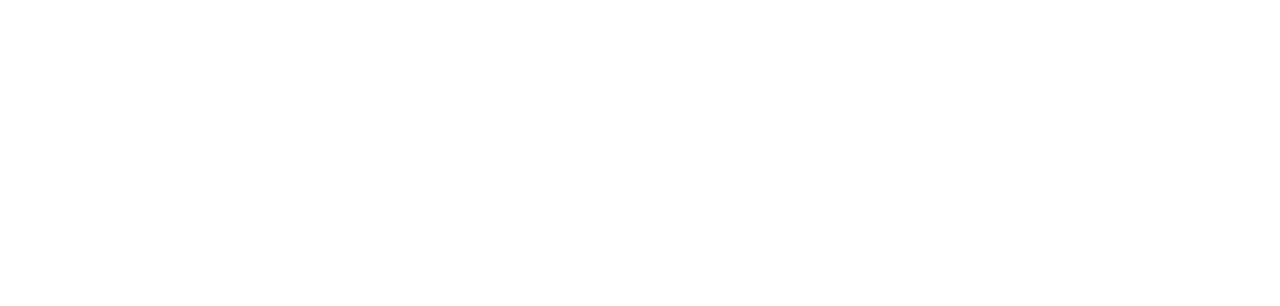
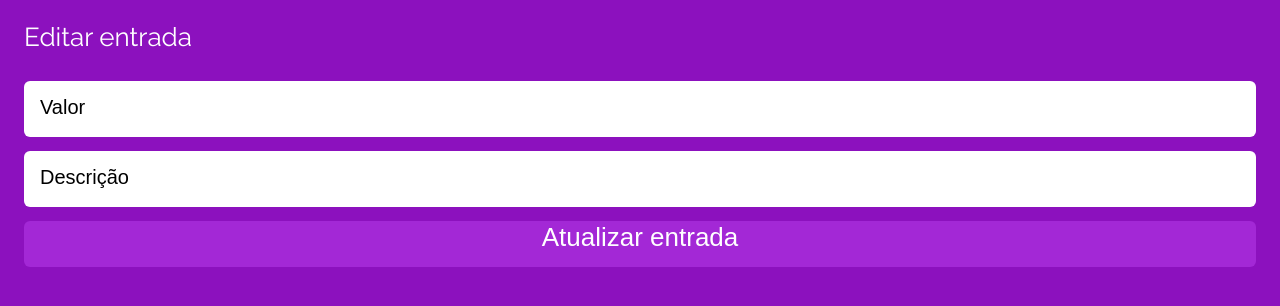
Before and after one commit to FKnight-cyber/projeto13-mywallet-front, a React (Create React App) app: page /initialpage/edit/1 in a window 1280 px wide. Before the commit this address had no page. Shown: the top 306 px of the page. Built offline with nearby package versions, Linux system fonts and the light colour scheme; a web font is replaced by a local one.

Commit message:
bonus concluidos

```diff
--- a/public/index.html
+++ b/public/index.html
@@ -2,16 +2,13 @@
 <html lang="en">
   <head>
     <meta charset="utf-8" />
-    <link rel="icon" href="%PUBLIC_URL%/favicon.ico" />
     <meta name="viewport" content="width=device-width, initial-scale=1" />
     <meta name="theme-color" content="#000000" />
     <meta
       name="description"
       content="Web site created using create-react-app"
     />
-    <link rel="apple-touch-icon" href="%PUBLIC_URL%/logo192.png" />
-    <link rel="manifest" href="%PUBLIC_URL%/manifest.json" />
-    <title>React App</title>
+    <title>My Wallet</title>
   </head>
   <body>
     <noscript>You need to enable JavaScript to run this app.</noscript>
--- a/src/components/App.js
+++ b/src/components/App.js
@@ -4,8 +4,9 @@
 import UserContext from "../contexts/UserContext";
 import Login from "../pages/Login";
 import Register from "../pages/Register";
-import InitalPage from "../pages/InitialPage";
+import InitialPage from "../pages/InitialPage";
 import AddRegister from "../pages/AddRegister";
+import EditRegister from "../pages/EditRegister";
 
 export default function App() {
   const [user, setUser] = useState();
@@ -31,8 +32,9 @@
         <Routes>
           <Route path="/" element={<Login />} />
           <Route path="/register" element={<Register />} />
-          <Route path="/initialpage" element={<InitalPage />} />
+          <Route path="/initialpage" element={<InitialPage />} />
           <Route path="/add" element={<AddRegister />} />
+          <Route path="/initialpage/edit/:idRegister" element={<EditRegister />} />
         </Routes>
         </UserContext.Provider>
     </BrowserRouter>
--- a/src/components/Content.js
+++ b/src/components/Content.js
@@ -1,15 +1,53 @@
 import styled from 'styled-components'
 import dayjs from 'dayjs'
+import { IoClose } from 'react-icons/io5';
+import axios from 'axios';
+import { useNavigate } from 'react-router-dom';
 
-export default function Content({records}){
+export default function Content({records,token,setRecords,setBalance,setRecordControl}){
+    const navigate = useNavigate();
+
+    function goToEditPage(price,index){
+        if(price < 0){
+            setRecordControl(true);
+        }else{
+            setRecordControl(false)
+        }
+        navigate(`/initialpage/edit/${index}`)
+    }
+
+    function removeRecord(index){
+        if(window.confirm('Are you sure to delete this record?')){
+            const promise = axios.delete(`http://localhost:5000/initialpage/${index}`,{
+                headers:{
+                    Authorization:`Bearer ${token}`
+                }
+            });
+
+            promise.then(res =>{
+                setBalance(res.data.balance)
+                setRecords([...res.data.records]);
+                alert("Record sucessfully removed!");
+            });
+
+            promise.catch( Error =>{
+                alert(Error.response.data);
+            });
+        }
+        return;
+    }
+
     return(
         records.map((record,index) =>
         <Container key={index} price={record.price}>
             <div>
                 <h6>{dayjs(record.time).format('DD/MM')}</h6>
-                <h4>{record.description}</h4>
+                <h4 onClick={() => goToEditPage(record.price,index)}>{record.description}</h4>
             </div>
-            <h5>{record.price}</h5>
+            <div>
+                <h5>{record.price}</h5>
+                <IoClose onClick={() => removeRecord(index)} color={'#C6C6C6'} />
+            </div>
         </Container>
     )
     );
@@ -39,5 +77,6 @@
 
     h5{
         color: ${props => props.price > 0 ? 'green' : 'red'};
+        margin-right: 6px;
     }
 `
--- a/src/pages/AddRegister.js
+++ b/src/pages/AddRegister.js
@@ -29,11 +29,11 @@
         promise.then(()=>{
             alert("Record successfully added!");
             navigate("/initialpage");
-        })
+        });
 
         promise.catch(Error => {
             alert(Error.response.data);
-        })
+        });
     }
 
     return(
--- /dev/null
+++ b/src/pages/EditRegister.js
@@ -0,0 +1,65 @@
+import { Container } from "./AddRegister";
+import axios from "axios";
+import UserContext from "../contexts/UserContext";
+import { useNavigate, useParams } from "react-router-dom";
+import { useContext,useState } from "react";
+
+export default function EditRegister(){
+    const [price, setPrice] = useState();
+    const [description,setDescription] = useState();
+    const { recordControl,token } = useContext(UserContext);
+
+    const navigate = useNavigate();
+
+    const {idRegister} = useParams();
+
+    function updateRecord(event){
+        event.preventDefault();
+
+        const body = {
+            recordControl,
+            price,
+            description
+        }
+
+        const promise = axios.put(`http://localhost:5000/initialpage/edit/${idRegister}`, body, {
+            headers:{
+                Authorization: `Bearer ${token}`
+            }
+        });
+
+        promise.then(()=>{
+            navigate("/initialpage");
+            alert("Record successfully updated!");
+        });
+
+        promise.catch(Error => {
+            alert(Error.response.data);
+        });
+    }
+    return(
+        <Container>
+            {
+                recordControl ? <h1>Editar saída</h1> : <h1>Editar entrada</h1>
+            }
+            <form onSubmit={updateRecord}>
+                <input type="number"
+                placeholder="Valor"
+                required
+                value={price}
+                onChange={e => setPrice(e.target.value)} />
+                <input type="text"
+                placeholder="Descrição"
+                maxLength={30}
+                required
+                value={description}
+                onChange={e => setDescription(e.target.value)} />
+                <button type="submit">
+                {
+                recordControl ? <h1>Atualizar saída</h1> : <h1>Atualizar entrada</h1>
+                }
+                </button>
+            </form>
+        </Container>
+    );
+}
--- a/src/pages/InitialPage.js
+++ b/src/pages/InitialPage.js
@@ -6,18 +6,10 @@
 import UserContext from "../contexts/UserContext";
 import Content from "../components/Content";
 
-export default function InitalPage(){
+export default function InitialPage(){
     const { user,setUser,token,balance,setBalance,setRecordControl } = useContext(UserContext);
     const [records, setRecords] = useState([]);
     const navigate = useNavigate();
-
-    function changeRecordFalse(){
-        setRecordControl(false);
-    }
-
-    function changeRecordTrue(){
-        setRecordControl(true);
-    }
 
     useEffect(()=>{
         const promise = axios.get("http://localhost:5000/initialpage",
@@ -36,7 +28,7 @@
         alert(Error.response.data);
     })
 
-    },[balance]);
+    },[balance,setBalance,token]);
 
     function logOut(){
         setUser();
@@ -54,7 +46,7 @@
                     {
                         records.length === 0 ? <h2>Não há registros de entrada ou saída!</h2>
                         :
-                        <Content records={records} setRecords={setRecords}></Content>
+                        <Content setRecordControl={setRecordControl} setBalance={setBalance} records={records} token={token} setRecords={setRecords}></Content>
                     }
                 </div>
                 {
@@ -68,13 +60,13 @@
             </Contents>
             <Section>
                 <div>
-                    <Link onClick={changeRecordFalse} to="/add" style={{textDecoration:'none', color:'#ffffff'}}>
+                    <Link onClick={()=>setRecordControl(false)} to="/add" style={{textDecoration:'none', color:'#ffffff'}}>
                         <IoAddCircleOutline  size={22}/>
                     </Link>
                     <h3>Nova entrada</h3>
                 </div>
                 <div>
-                    <Link onClick={changeRecordTrue} to="/add" style={{textDecoration:'none', color:'#ffffff'}}>
+                    <Link onClick={()=>setRecordControl(true)} to="/add" style={{textDecoration:'none', color:'#ffffff'}}>
                         <IoRemoveCircleOutline size={22}/>
                     </Link>
                     <h3>Nova saída</h3>
--- a/src/pages/Login.js
+++ b/src/pages/Login.js
@@ -6,8 +6,8 @@
 
 export default function Login(){
     const { setUser,setToken } = useContext(UserContext);
-    const [email, setEmail] = useState();
-    const [password, setPassword] = useState();
+    const [email, setEmail] = useState('');
+    const [password, setPassword] = useState('');
 
     const navigate = useNavigate();
     function signIn(event){
```
Also changed, not shown: public/manifest.json (deleted).
